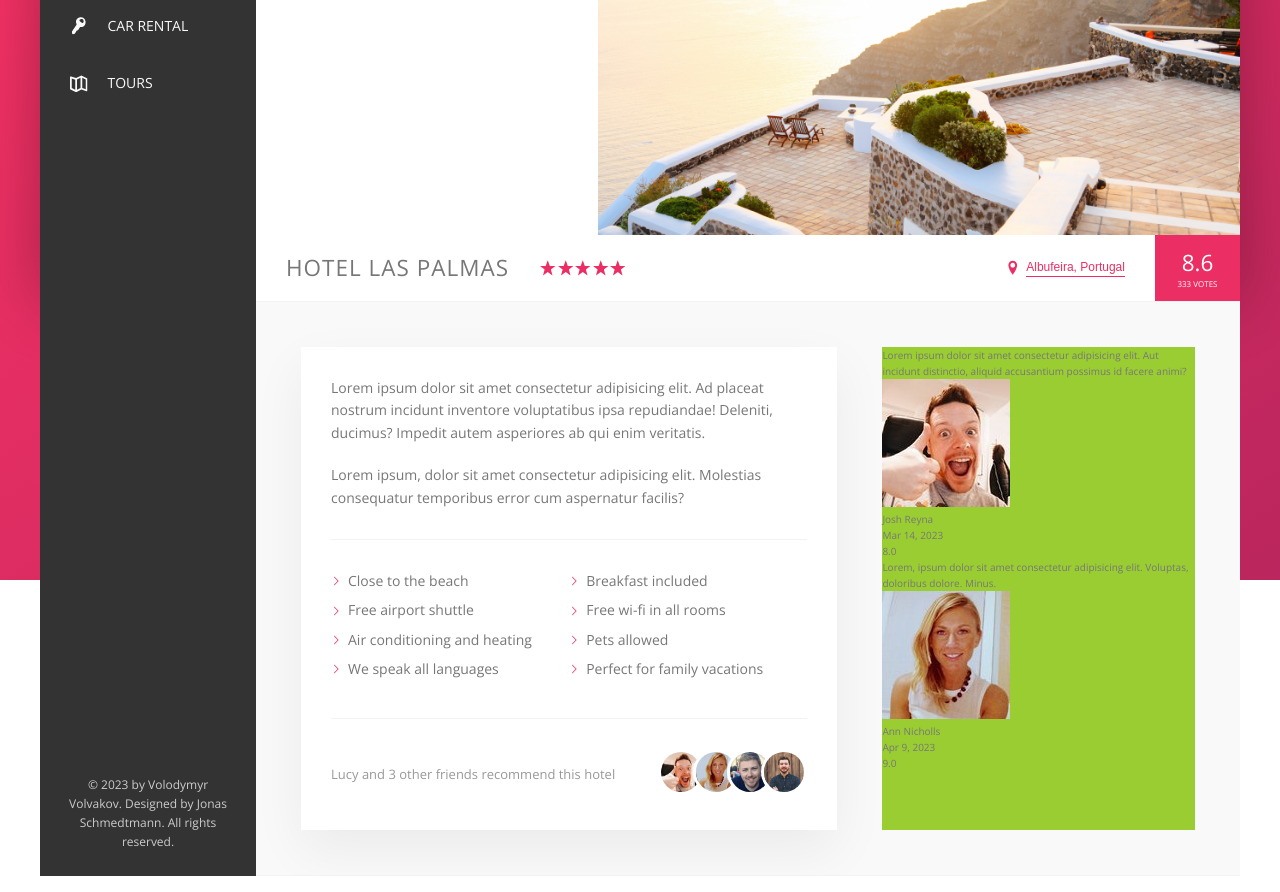
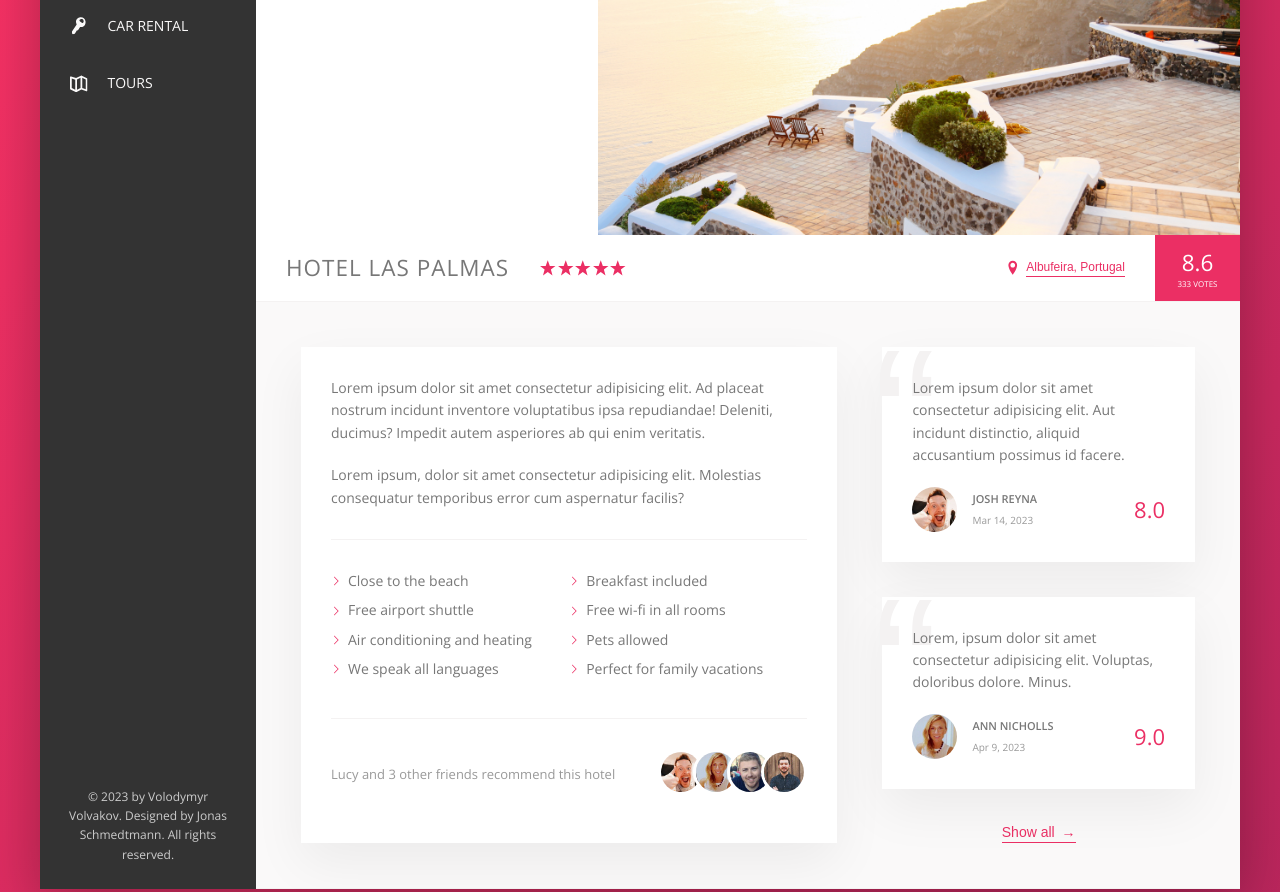
Before and after one commit to VladimirVolvakov/booking-app, a website: page index.html in a window 1280 px wide. Shown: the part 300-1192 px from the top of the page. Drawn offline with nearby package versions, Linux system fonts and the light colour scheme.

Commit message:
style: add styles for main.user-reviews

```diff
--- a/index.html
+++ b/index.html
@@ -202,8 +202,7 @@
               <figure class="review">
                 <blockquote class="review__text">
                   Lorem ipsum dolor sit amet consectetur adipisicing elit. Aut
-                  incidunt distinctio, aliquid accusantium possimus id facere
-                  animi?
+                  incidunt distinctio, aliquid accusantium possimus id facere.
                 </blockquote>
                 <figcaption class="review__user">
                   <img
@@ -236,6 +235,7 @@
                   <div class="review__rating">9.0</div>
                 </figcaption>
               </figure>
+              <button class="btn-inline">Show all <span>&rarr;</span></button>
             </div>
           </div>
         </main>
--- a/sass/components/_btn-inline.scss
+++ b/sass/components/_btn-inline.scss
@@ -9,9 +9,18 @@
   cursor: pointer;
   transition: all 0.3s;
 
+  & span {
+    margin-left: 0.3rem;
+    transition: all 0.3s;
+  }
+
   &:hover {
     color: var(--color-grey-dark-1);
     border-bottom: 1px solid var(--color-grey-dark-1);
+
+    & span {
+      margin-left: 0.8rem;
+    }
   }
 
   &:focus {
--- /dev/null
+++ b/sass/components/_review.scss
@@ -0,0 +1,62 @@
+.review {
+  position: relative;
+  margin-bottom: 3.5rem;
+  padding: 3rem;
+  background-color: var(--color-white);
+  box-shadow: var(--shadow-light);
+  display: flex;
+  flex-direction: column;
+
+  &::before {
+    content: "\201C";
+    position: absolute;
+    top: -2.75rem;
+    left: -1rem;
+    overflow: hidden;
+    font-family: sans-serif;
+    font-size: 20rem;
+    line-height: 1;
+    color: var(--color-grey-light-2);
+    z-index: 1;
+  }
+
+  &__text {
+    position: relative;
+    margin-bottom: 2rem;
+    z-index: 2;
+  }
+
+  &__user {
+    display: flex;
+    align-items: center;
+  }
+
+  &__photo {
+    height: 4.5rem;
+    width: 4.5rem;
+    border-radius: 50%;
+    margin-right: 1.5rem;
+  }
+
+  &__user-container {
+    margin-right: auto;
+  }
+
+  &__user-name {
+    margin-bottom: 0.4rem;
+    font-size: 1.1rem;
+    font-weight: 600;
+    text-transform: uppercase;
+  }
+
+  &__user-date {
+    font-size: 1rem;
+    color: var(--color-grey-dark-3);
+  }
+
+  &__rating {
+    font-size: 2.2rem;
+    font-weight: 300;
+    color: var(--color-primary);
+  }
+}
--- a/sass/layout/_container.scss
+++ b/sass/layout/_container.scss
@@ -3,5 +3,4 @@
   margin: 8rem auto;
   background-color: var(--color-grey-light-1);
   box-shadow: var(--shadow-dark);
-  height: 50rem;
 }
--- a/sass/layout/_description.scss
+++ b/sass/layout/_description.scss
@@ -4,5 +4,4 @@
   box-shadow: var(--shadow-light);
   flex: 0 0 60%;
   margin-right: 4.5rem;
-  font-size: 1.4rem;
 }
--- a/sass/layout/_detail.scss
+++ b/sass/layout/_detail.scss
@@ -3,4 +3,5 @@
   padding: 4.5rem;
   background-color: var(--color-grey-light-1);
   border-bottom: 1px solid var(--color-grey-light-2);
+  font-size: 1.4rem;
 }
--- a/sass/layout/_user-reviews.scss
+++ b/sass/layout/_user-reviews.scss
@@ -1,4 +1,6 @@
 .user-reviews {
-  background-color: yellowgreen;
+  display: flex;
   flex: 1;
+  flex-direction: column;
+  align-items: center;
 }
--- a/sass/main.scss
+++ b/sass/main.scss
@@ -6,6 +6,7 @@
 @import "components/overview";
 @import "components/paragraph";
 @import "components/recommend";
+@import "components/review";
 @import "components/search";
 @import "components/side-nav";
 @import "components/user-nav";
```
Also changed, not shown: css/style.css.
